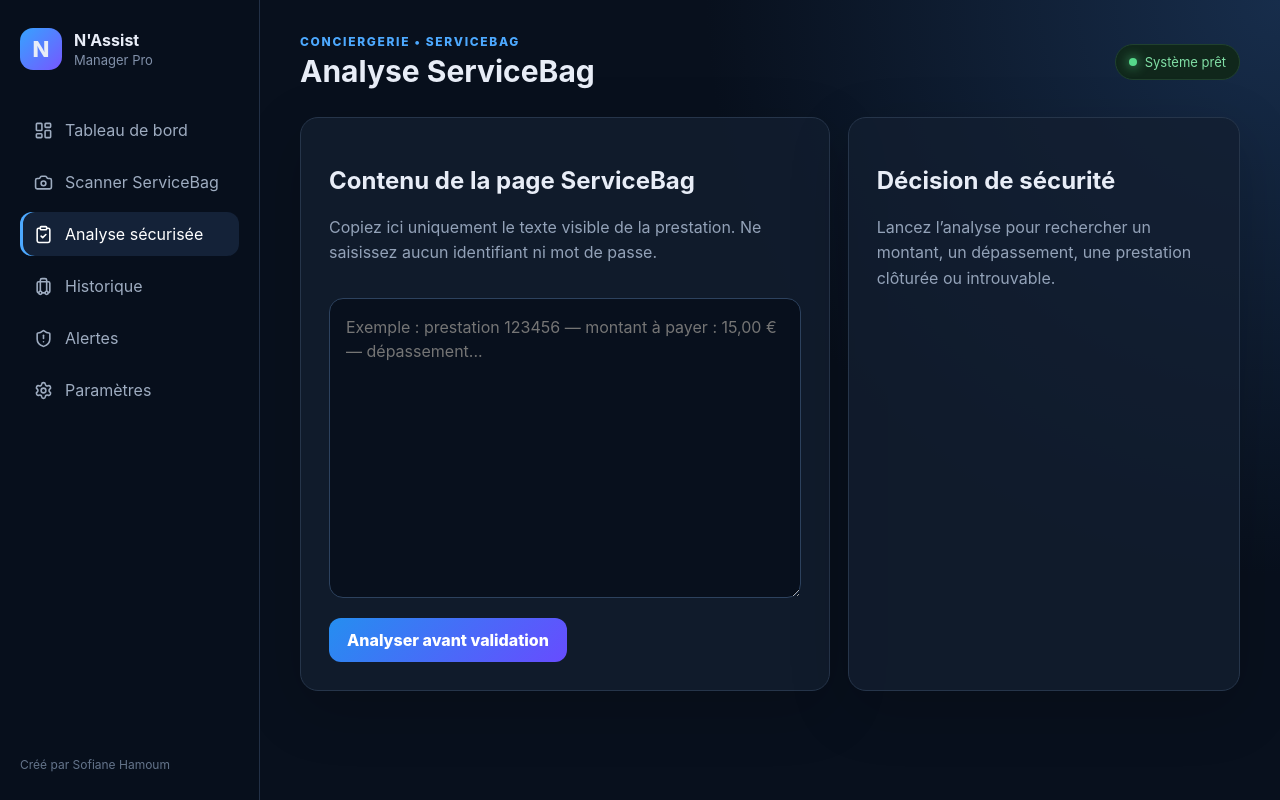
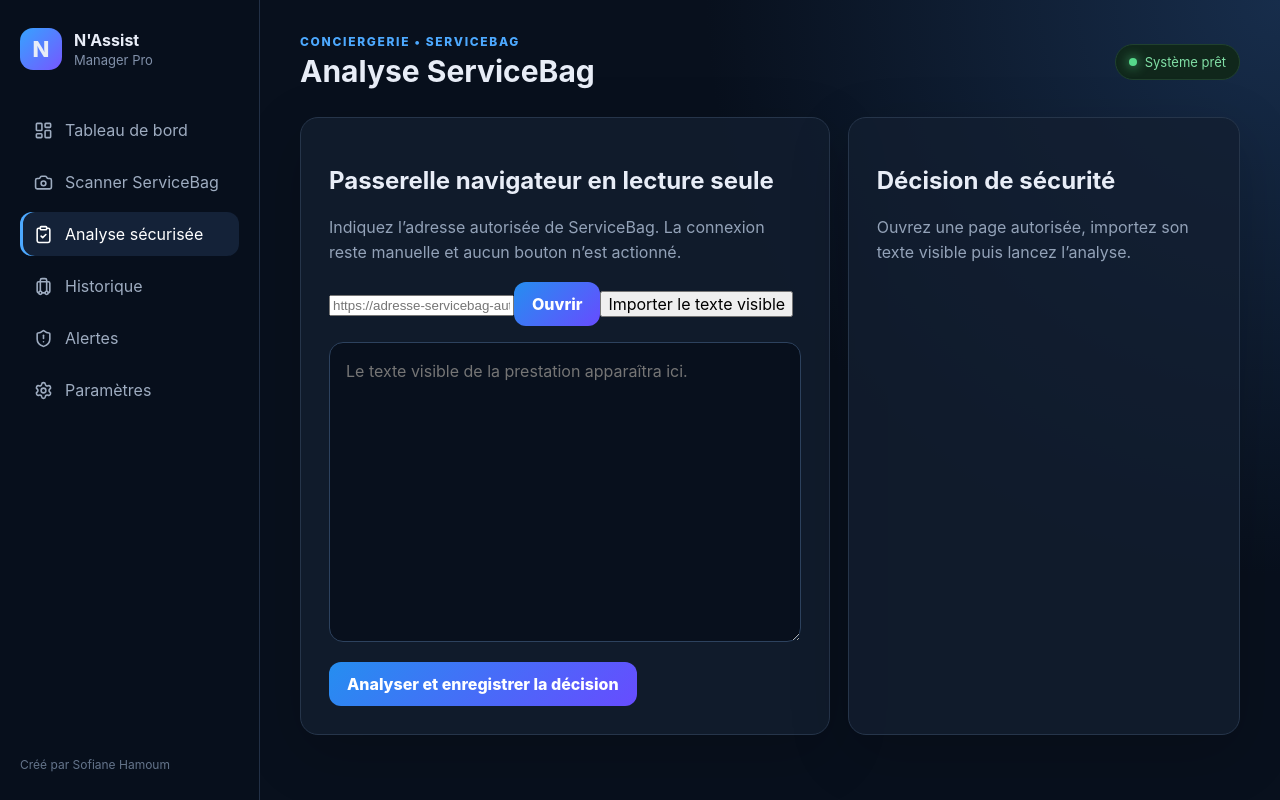
Before and after one commit to Nassist75010/NAssist-Manager-Pro, a React (Vite) app: page / in a window 1280 px wide. Both pictures are taken after a click on the button "Analyse sécurisée". Built offline with nearby package versions, Linux system fonts and the light colour scheme.

Commit message:
V0.5 connecter l’analyse à la lecture navigateur

```diff
--- a/src/App.tsx
+++ b/src/App.tsx
@@ -14,6 +14,8 @@ export default function App() {
   const [history, setHistory] = useState<ScanRecord[]>([]);
   const [historyError, setHistoryError] = useState('');
   const [serviceBagText, setServiceBagText] = useState('');
+  const [serviceBagUrl, setServiceBagUrl] = useState('');
+  const [browserMessage, setBrowserMessage] = useState('');
   const [analysis, setAnalysis] = useState<ServiceBagAnalysis | null>(null);
 
   async function refreshHistory() {
@@ -26,7 +28,7 @@ export default function App() {
     }
   }
 
-  useEffect(() => { if (view === 'history') void refreshHistory(); }, [view]);
+  useEffect(() => { if (view === 'history' || view === 'dashboard') void refreshHistory(); }, [view]);
 
   async function handleResult(result: OcrResult) {
     setLastResult(result);
@@ -37,6 +39,41 @@ export default function App() {
       rawText: result.rawText,
       status: result.prestationNumber ? 'READ' : 'OCR_ERROR'
     });
+  }
+
+  async function openServiceBag() {
+    try {
+      if (!window.nassist) throw new Error('Passerelle Electron indisponible.');
+      await window.nassist.serviceBag.open(serviceBagUrl);
+      setBrowserMessage('Fenêtre ouverte en lecture contrôlée. Connectez-vous manuellement puis revenez ici.');
+    } catch (error) {
+      setBrowserMessage(error instanceof Error ? error.message : 'Impossible d’ouvrir la page.');
+    }
+  }
+
+  async function importVisibleText() {
+    try {
+      if (!window.nassist) throw new Error('Passerelle Electron indisponible.');
+      const snapshot = await window.nassist.serviceBag.extractVisibleText();
+      setServiceBagText(snapshot.text);
+      setBrowserMessage(`Texte importé depuis « ${snapshot.title || snapshot.url} ».`);
+    } catch (error) {
+      setBrowserMessage(error instanceof Error ? error.message : 'Lecture de la page impossible.');
+    }
+  }
+
+  async function runAnalysis() {
+    const result = analyzeServiceBag(serviceBagText);
+    setAnalysis(result);
+    if (window.nassist) {
+      await window.nassist.scans.save({
+        prestationNumber: lastResult?.prestationNumber ?? null,
+        confidence: lastResult?.confidence ?? 0,
+        rawText: serviceBagText,
+        status: result.decision
+      });
+      await refreshHistory();
+    }
   }
 
   const stats = [
@@ -67,17 +104,24 @@ export default function App() {
 
       {view === 'dashboard' && <>
         <section className="stats-grid">{stats.map((stat) => <article className="stat-card" key={stat.label}><span>{stat.label}</span><strong>{stat.value}</strong></article>)}</section>
-        <section className="workspace"><article className="scanner-card"><div className="scanner-icon"><Camera size={38}/></div><h2>Scanner un ticket ServiceBag</h2><p>Lecture OCR et enregistrement local sécurisé dans SQLite.</p><button className="primary" onClick={() => setView('scanner')}>Démarrer le scanner</button></article><article className="security-card"><h2>Contrôle de sécurité</h2><ul><li><span>1</span>Lecture OCR du ticket</li><li><span>2</span>Analyse ServiceBag</li><li><span>3</span>Blocage si paiement ou dépassement</li><li><span>4</span>Validation humaine</li></ul><div className="warning"><ShieldAlert size={20}/>Aucun paiement ne sera validé automatiquement.</div></article></section>
+        <section className="workspace"><article className="scanner-card"><div className="scanner-icon"><Camera size={38}/></div><h2>Scanner un ticket ServiceBag</h2><p>Lecture OCR et enregistrement local sécurisé dans SQLite.</p><button className="primary" onClick={() => setView('scanner')}>Démarrer le scanner</button></article><article className="security-card"><h2>Contrôle de sécurité</h2><ul><li><span>1</span>Lecture OCR du ticket</li><li><span>2</span>Lecture contrôlée ServiceBag</li><li><span>3</span>Blocage si paiement ou dépassement</li><li><span>4</span>Validation humaine</li></ul><div className="warning"><ShieldAlert size={20}/>Aucun paiement ne sera validé automatiquement.</div></article></section>
       </>}
 
       {view === 'scanner' && <section className="scanner-layout"><ScannerPanel onResult={(result) => void handleResult(result)} /><article className="result-card"><h2>Résultat du dernier scan</h2>{lastResult ? <><dl><div><dt>Numéro détecté</dt><dd>{lastResult.prestationNumber ?? 'Non détecté'}</dd></div><div><dt>Confiance OCR</dt><dd>{lastResult.confidence} %</dd></div></dl><pre>{lastResult.rawText || 'Aucun texte reconnu'}</pre></> : <p>Aucun ticket analysé.</p>}<div className="warning"><ShieldAlert size={20}/>La validation finale reste sous contrôle de l’agent.</div></article></section>}
 
       {view === 'analysis' && <section className="analysis-layout">
-        <article className="analysis-card"><h2>Contenu de la page ServiceBag</h2><p>Copiez ici uniquement le texte visible de la prestation. Ne saisissez aucun identifiant ni mot de passe.</p><textarea value={serviceBagText} onChange={(event) => setServiceBagText(event.target.value)} placeholder="Exemple : prestation 123456 — montant à payer : 15,00 € — dépassement..."/><button className="primary" onClick={() => setAnalysis(analyzeServiceBag(serviceBagText))}>Analyser avant validation</button></article>
-        <article className={`decision-card ${analysis?.decision.toLowerCase() ?? ''}`}><h2>Décision de sécurité</h2>{analysis ? <><strong className="decision-title">{analysis.decision === 'AUTHORIZED' ? 'Validation envisageable' : analysis.decision === 'BLOCKED' ? 'Clôture bloquée' : 'Vérification nécessaire'}</strong><ul>{analysis.reasons.map((reason) => <li key={reason}>{reason}</li>)}</ul><div className="warning"><ShieldAlert size={20}/>Cette analyse ne clique sur aucun bouton ServiceBag. L’agent vérifie et décide.</div></> : <p>Lancez l’analyse pour rechercher un montant, un dépassement, une prestation clôturée ou introuvable.</p>}</article>
+        <article className="analysis-card">
+          <h2>Passerelle navigateur en lecture seule</h2>
+          <p>Indiquez l’adresse autorisée de ServiceBag. La connexion reste manuelle et aucun bouton n’est actionné.</p>
+          <div className="url-row"><input value={serviceBagUrl} onChange={(event) => setServiceBagUrl(event.target.value)} placeholder="https://adresse-servicebag-autorisée"/><button className="primary" onClick={() => void openServiceBag()}>Ouvrir</button><button className="secondary" onClick={() => void importVisibleText()}>Importer le texte visible</button></div>
+          {browserMessage && <p className="browser-message">{browserMessage}</p>}
+          <textarea value={serviceBagText} onChange={(event) => setServiceBagText(event.target.value)} placeholder="Le texte visible de la prestation apparaîtra ici."/>
+          <button className="primary" onClick={() => void runAnalysis()}>Analyser et enregistrer la décision</button>
+        </article>
+        <article className={`decision-card ${analysis?.decision.toLowerCase() ?? ''}`}><h2>Décision de sécurité</h2>{analysis ? <><strong className="decision-title">{analysis.decision === 'AUTHORIZED' ? 'Validation envisageable' : analysis.decision === 'BLOCKED' ? 'Clôture bloquée' : 'Vérification nécessaire'}</strong><ul>{analysis.reasons.map((reason) => <li key={reason}>{reason}</li>)}</ul><div className="warning"><ShieldAlert size={20}/>Aucun clic, aucune clôture et aucun paiement automatiques.</div></> : <p>Ouvrez une page autorisée, importez son texte visible puis lancez l’analyse.</p>}</article>
       </section>}
 
-      {view === 'history' && <section className="history-card"><div className="history-head"><h2>100 derniers scans</h2><button className="primary" onClick={() => void refreshHistory()}>Actualiser</button></div>{historyError && <p className="error-message">{historyError}</p>}<div className="history-table"><div className="history-row history-labels"><span>Date</span><span>Prestation</span><span>Confiance</span><span>Statut</span></div>{history.map((item) => <div className="history-row" key={item.id}><span>{new Date(item.createdAt).toLocaleString('fr-FR')}</span><strong>{item.prestationNumber ?? 'Non détecté'}</strong><span>{item.confidence} %</span><span className={`badge ${item.status.toLowerCase()}`}>{item.status}</span></div>)}{history.length === 0 && <p>Aucun scan enregistré.</p>}</div></section>}
+      {view === 'history' && <section className="history-card"><div className="history-head"><h2>100 derniers scans et décisions</h2><button className="primary" onClick={() => void refreshHistory()}>Actualiser</button></div>{historyError && <p className="error-message">{historyError}</p>}<div className="history-table"><div className="history-row history-labels"><span>Date</span><span>Prestation</span><span>Confiance</span><span>Statut</span></div>{history.map((item) => <div className="history-row" key={item.id}><span>{new Date(item.createdAt).toLocaleString('fr-FR')}</span><strong>{item.prestationNumber ?? 'Non détecté'}</strong><span>{item.confidence} %</span><span className={`badge ${item.status.toLowerCase()}`}>{item.status}</span></div>)}{history.length === 0 && <p>Aucun enregistrement.</p>}</div></section>}
     </main>
   </div>;
 }
```
